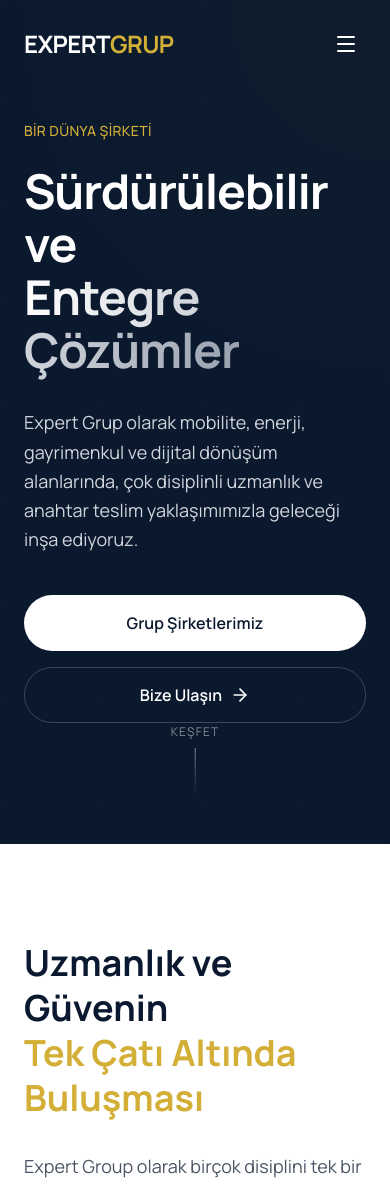
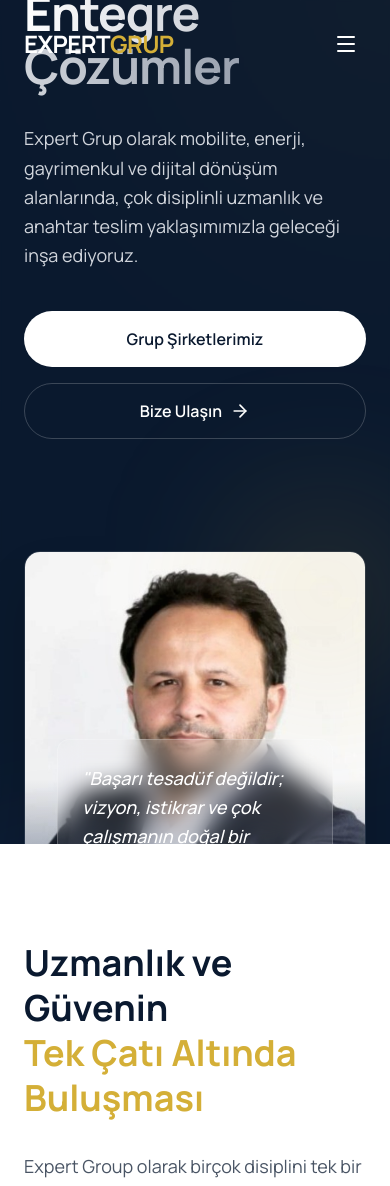
Before and after one commit to tacker2022/expert-grup-website, a Next.js app: page / in a window 390 px wide. Shown: the top 1186 px of the page. Built offline with nearby package versions, Linux system fonts and the light colour scheme.

Commit message:
fix(mobile): show chairman image on mobile devices

```diff
--- a/components/home/hero.tsx
+++ b/components/home/hero.tsx
@@ -64,7 +64,7 @@
                     </div>
 
                     {/* Right Column: Chairman Photo & Quote */}
-                    <div className="flex-1 w-full hidden lg:block">
+                    <div className="flex-1 w-full mt-16 lg:mt-0">
                         <motion.div
                             initial={{ opacity: 0, x: 50 }}
                             animate={{ opacity: 1, x: 0 }}
```
